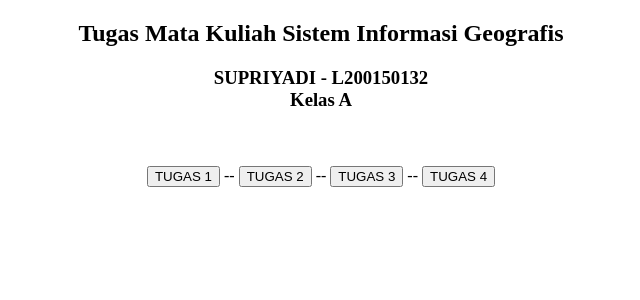
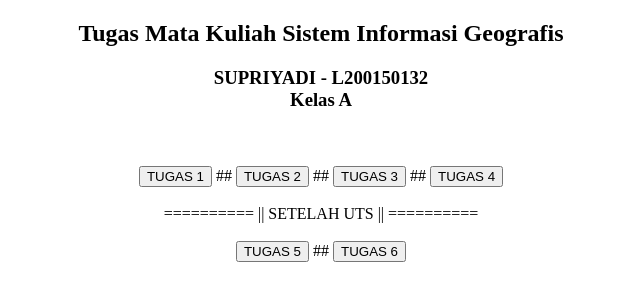
Before and after one commit to L200150132/L200150132.github.io, a plain HTML site: page index.html in a window 1280 px wide. Shown: the whole page, without its empty margins (319-959 px from the left). Drawn offline with Linux system fonts and the light colour scheme.

Commit message:
Update index.html

```diff
--- a/index.html
+++ b/index.html
@@ -8,12 +8,17 @@
 			<h2>Tugas Mata Kuliah Sistem Informasi Geografis</h2>
 			<h3>SUPRIYADI - L200150132<br>Kelas A</h3><br><br>
 			<input onclick="window.location.href='TUGAS1.html'" type="submit" value="TUGAS 1"></input>
-			--
+			##
 			<input onclick="window.location.href='TUGAS2.html'" type="submit" value="TUGAS 2"></input>
-			--
+			##
 			<input onclick="window.location.href='TUGAS3.html'" type="submit" value="TUGAS 3"></input>
-			--
+			##
 			<input onclick="window.location.href='TUGAS4.html'" type="submit" value="TUGAS 4"></input>
+			<br><br>========== || SETELAH UTS || ==========<br><br>
+			<input onclick="window.location.href='TUGAS5.html'" type="submit" value="TUGAS 5"</input>
+			##
+			<input onclick="window.location.href='TUGAS6.html'" type="submit" value="TUGAS 6"</input>
+
 		</center>
 	</body>
 </html>
```
